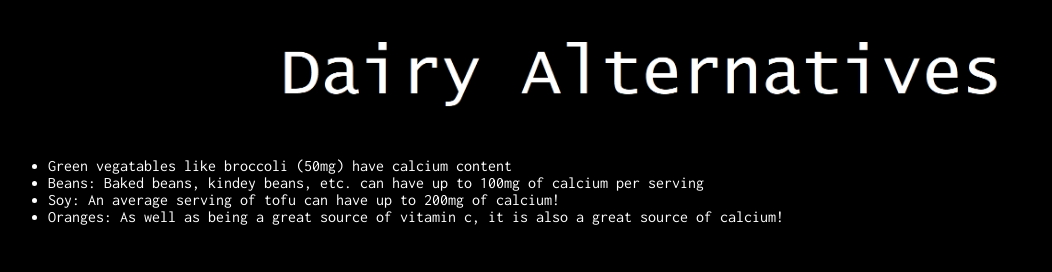
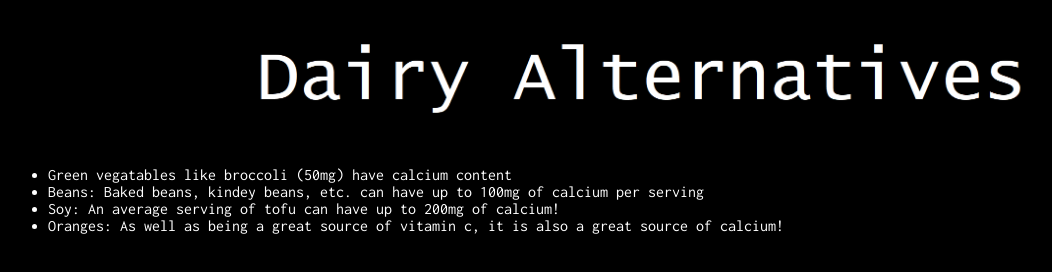
Before and after one commit to gotcalcium/gotcalcium.github.io, a plain HTML site: page alts.html in a window 1280 px wide. Shown: the whole page, without its empty margins (0-1052 px from the left). Drawn offline with Linux system fonts and the light colour scheme.

Commit message:
Update alts.html

```diff
--- a/alts.html
+++ b/alts.html
@@ -4,7 +4,7 @@
 </head>
 <title>Dairy Alternatives</title>
 <body background = "img/blk.png"></body>
-<center><img src="img/alts.png" width="750"></center>
+<center><img src="img/alts.png" width="800"></center>
 <p> </p>
 <p> </p>
 <ul>
```
